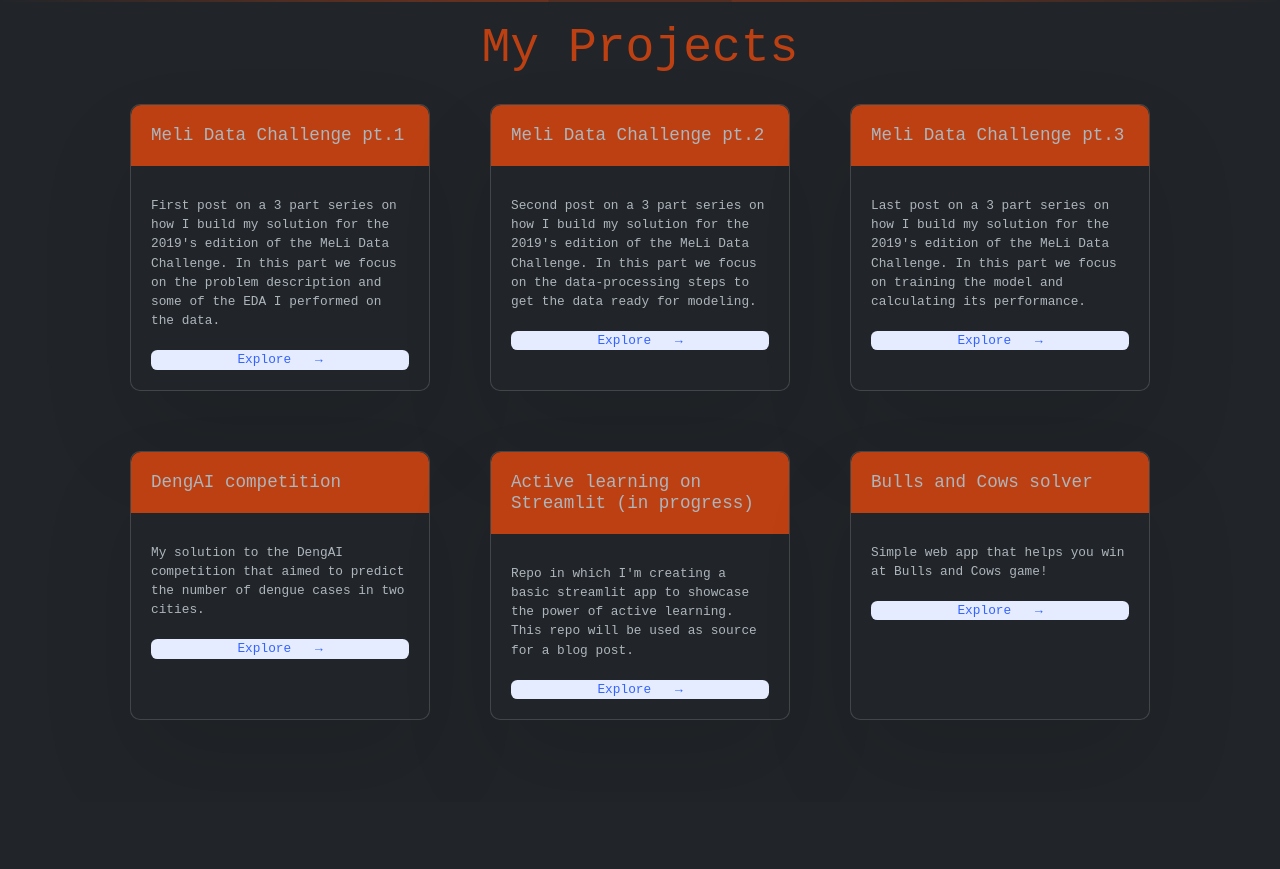
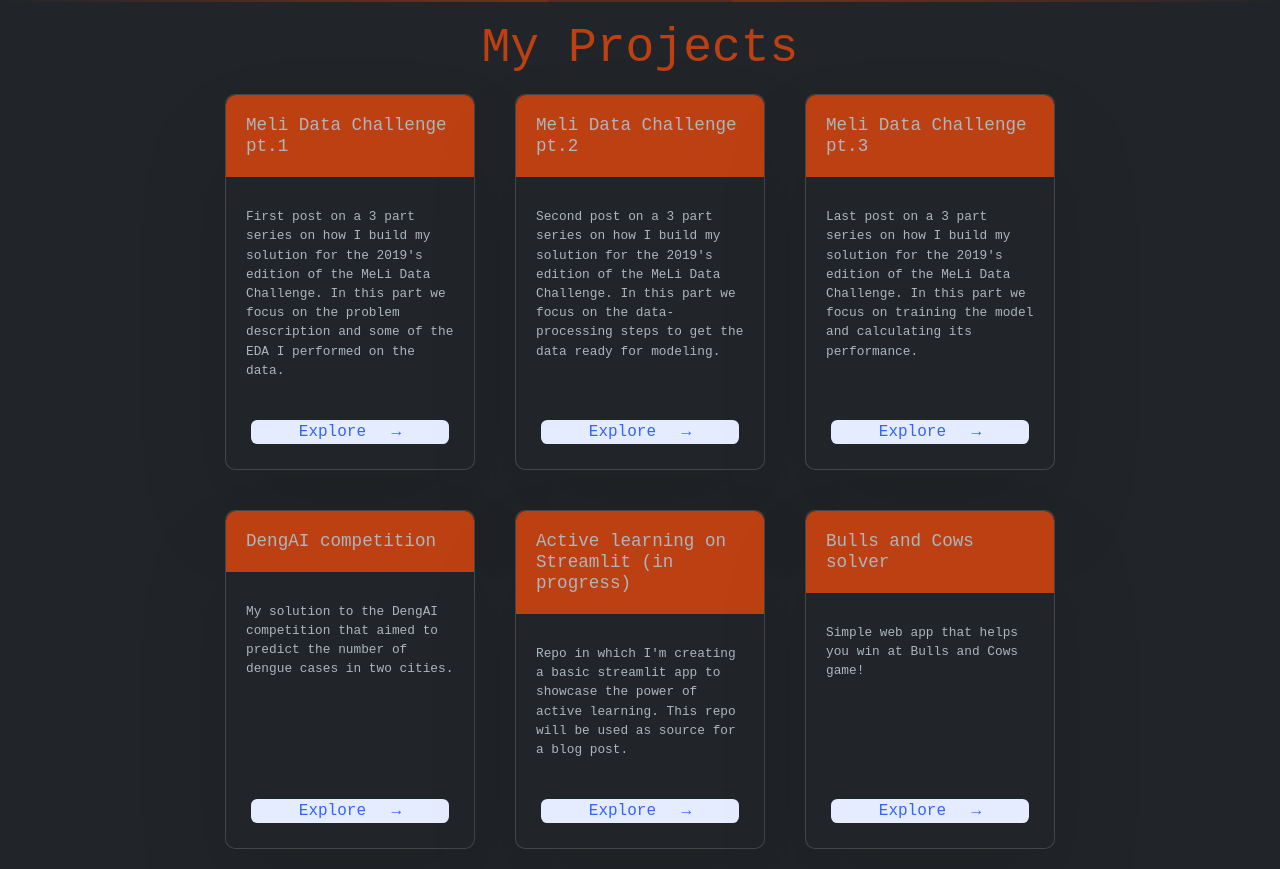
Before and after one commit to bleand/bleand.github.io, a plain HTML site: page index.html in a window 1280 px wide. Shown: the part 798-1667 px from the top of the page. Before the commit the page ends 1600 px from the top, so only its background shows below. Drawn offline with nearby package versions, Linux system fonts and the light colour scheme; a web font is replaced by a local one.

Commit message:
Some improvements

```diff
--- a/index.html
+++ b/index.html
@@ -3,14 +3,17 @@
 
 <head>
     <meta charset="UTF-8">
+
+
     <meta name="viewport" content="width=device-width, initial-scale=1.0">
     <link href="https://cdn.jsdelivr.net/npm/bootstrap@5.3.0/dist/css/bootstrap.min.css" rel="stylesheet"
     integrity="sha384-9ndCyUaIbzAi2FUVXJi0CjmCapSmO7SnpJef0486qhLnuZ2cdeRhO02iuK6FUUVM" crossorigin="anonymous">
     <link rel="preconnect" href="https://fonts.googleapis.com">
     <link rel="preconnect" href="https://fonts.gstatic.com" crossorigin>
     <link href="https://fonts.googleapis.com/css2?family=Martian+Mono:wght@300&display=swap" rel="stylesheet">
+    <link rel="stylesheet" href="style.css">
     <title>Leandro Basla's Portfolio</title>
-    <link rel="stylesheet" href="style.css">
+
 </head>
 
 <body>
@@ -64,43 +67,43 @@
                         <div class="card_description">
                             <p>First post on a 3 part series on how I build my solution for the 2019's edition of the MeLi Data Challenge. In this part we focus on the problem description and some of the EDA I performed on the data.
                             </p>
-                            <a href="https://bleandblog.com/post/3" class="card__btn">Explore <span>&rarr;</span></a>
                         </div>
+                        <a href="https://bleandblog.com/post/3" class="card__btn">Explore <span>&rarr;</span></a>
                     </div>
                     <div class="card">
                         <h2 class="card_header">Meli Data Challenge pt.2</h2>
                         <div class="card_description">
                             <p>Second post on a 3 part series on how I build my solution for the 2019's edition of the MeLi Data Challenge. In this part we focus on the data-processing steps to get the data ready for modeling.</p>
-                            <a href="https://bleandblog.com/post/4" class="card__btn">Explore <span>&rarr;</span></a>
                         </div>
+                        <a href="https://bleandblog.com/post/4" class="card__btn">Explore <span>&rarr;</span></a>
                     </div>
                     <div class="card">
                         <h2 class="card_header">Meli Data Challenge pt.3</h2>
                         <div class="card_description">
                             <p>Last post on a 3 part series on how I build my solution for the 2019's edition of the MeLi Data Challenge. In this part we focus on training the model and calculating its performance.</p>
-                            <a href="https://bleandblog.com/post/5" class="card__btn">Explore <span>&rarr;</span></a>
                         </div>
+                        <a href="https://bleandblog.com/post/5" class="card__btn">Explore <span>&rarr;</span></a>
                     </div>
                     <div class="card">
                         <h2 class="card_header">DengAI competition</h2>
                         <div class="card_description">
                             <p>My solution to the DengAI competition that aimed to predict the number of dengue cases in two cities.</p>
-                            <a href="https://github.com/bleand/dengai" class="card__btn">Explore <span>&rarr;</span></a>
                         </div>
+                        <a href="https://github.com/bleand/dengai" class="card__btn">Explore <span>&rarr;</span></a>
                     </div>
                     <div class="card">
                         <h2 class="card_header">Active learning on Streamlit (in progress)</h2>
                         <div class="card_description">
                             <p>Repo in which I'm creating a basic streamlit app to showcase the power of active learning. This repo will be used as source for a blog post.</p>
-                            <a href="https://github.com/bleand/streamlit-activelearn" class="card__btn">Explore <span>&rarr;</span></a>
                         </div>
+                        <a href="https://github.com/bleand/streamlit-activelearn" class="card__btn">Explore <span>&rarr;</span></a>
                     </div>
                     <div class="card">
                         <h2 class="card_header">Bulls and Cows solver</h2>
                         <div class="card_description">
                             <p>Simple web app that helps you win at Bulls and Cows game!</p>
-                            <a href="https://bleand.github.io/bullsncows/" class="card__btn">Explore <span>&rarr;</span></a>
                         </div>
+                        <a href="https://bleand.github.io/bullsncows/" class="card__btn">Explore <span>&rarr;</span></a>
                     </div>
 
                     <!--- Add more cards as needed -->
--- a/style.css
+++ b/style.css
@@ -8,7 +8,7 @@ body {
     font-family: 'Martian Mono', monospace;
 }
 
-.container{
+.container {
     padding:10px;
 }
 
@@ -105,10 +105,10 @@ body {
   }
 
 .card {
-    margin: 20px;
+    margin: 10px;
     border-radius: 10px;
-    width: 20vw;
-    min-width: 300px;
+    width: 15vw;
+    min-width: 250px;
     transition: 0.2s;
     box-shadow: 0 3rem 6rem rgba(0, 0, 0, .1);
 }
@@ -137,12 +137,13 @@ body {
 .card_description {
     font-size: 0.8rem;
     padding: 20px;
+    flex: 1 1 0px;
     color: var(--bs-body-color);
 }
 
 a.card__btn {
     display: block;
-    width: 100%;
+    margin: 0 10% 10% 10%;
     text-decoration: none;
     text-align: center;
     color: #3363ff;
```
